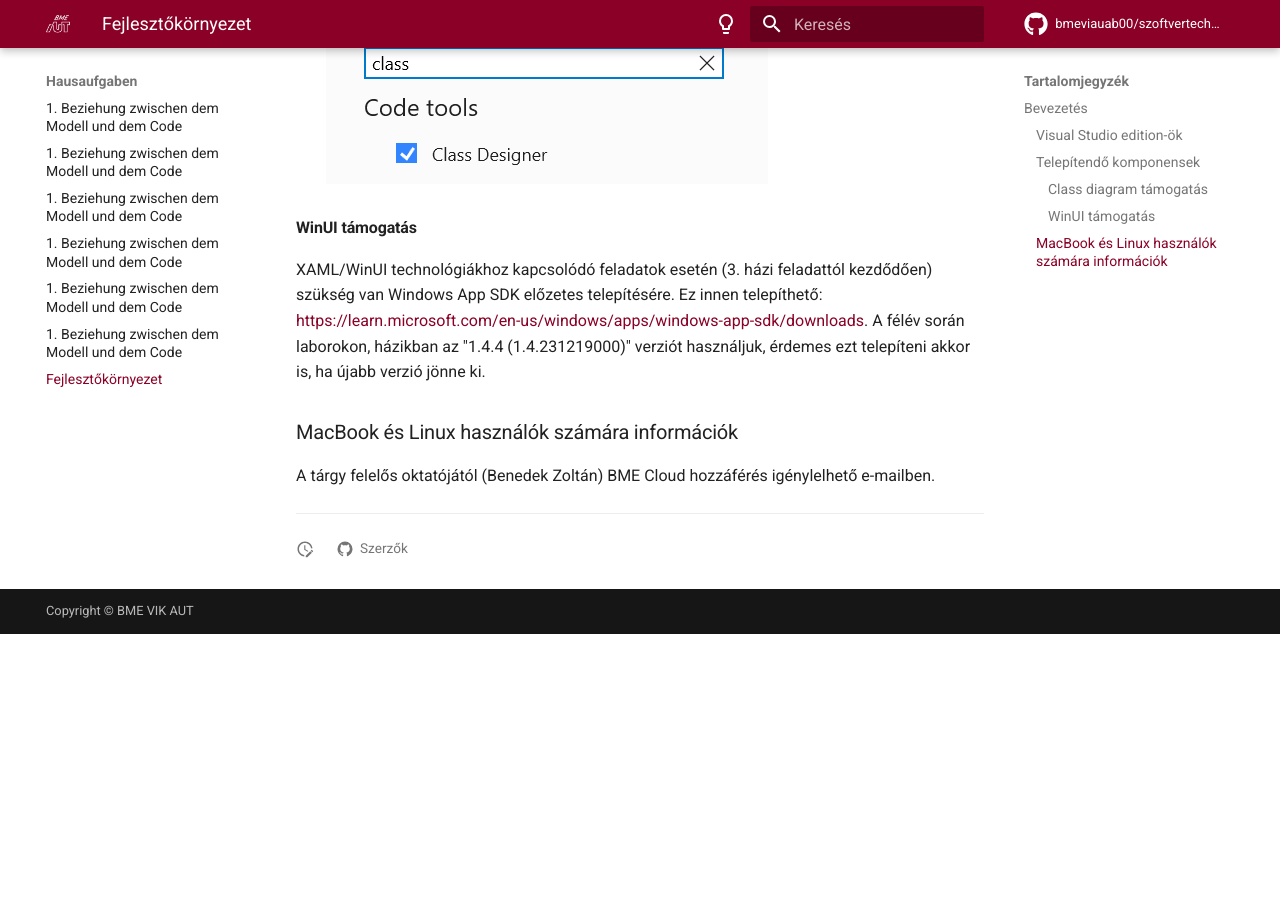
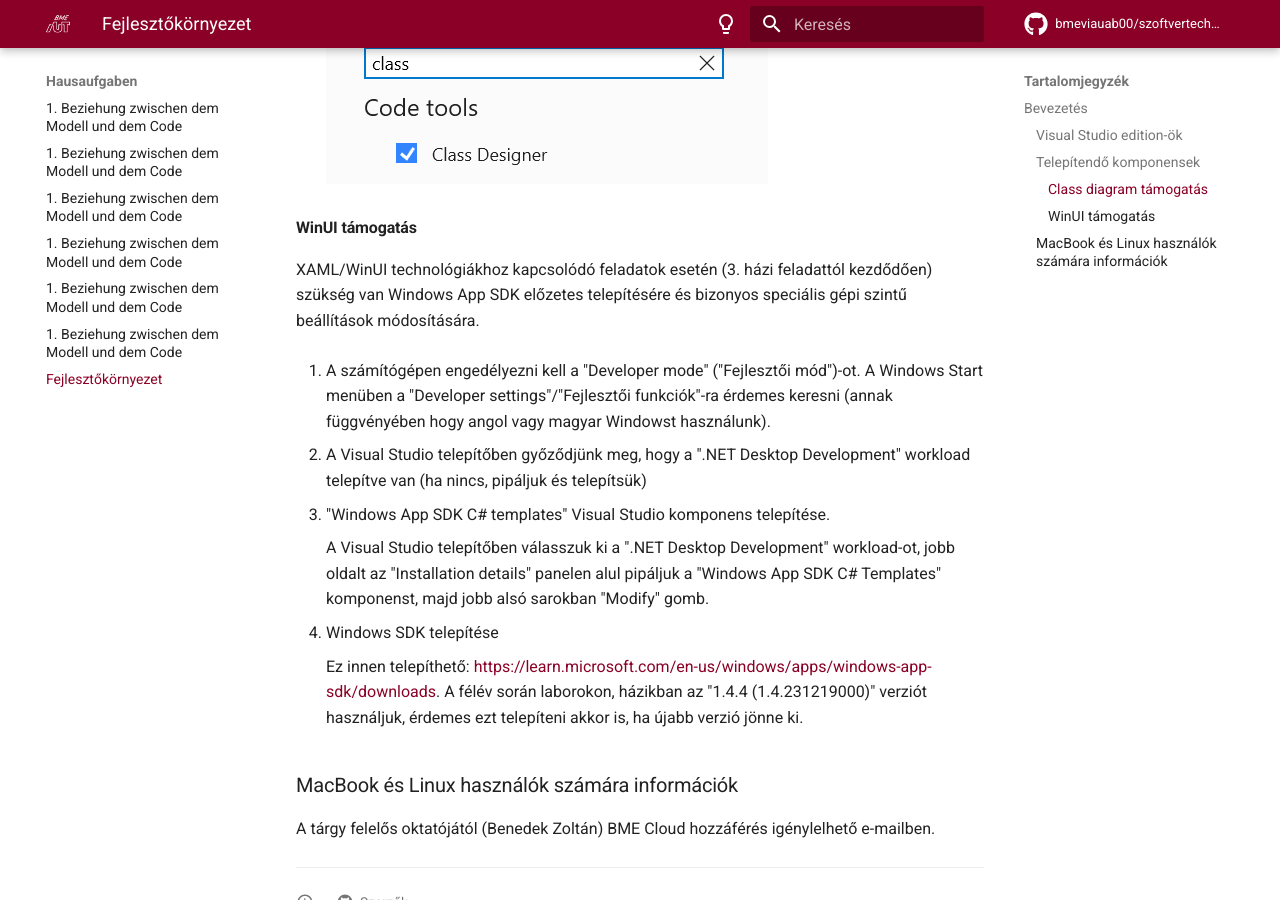
Before and after one commit to bmeviauab00/szoftvertechnikak, an MkDocs documentation site: the page built from docs/hazi/fejlesztokornyezet/index.md, in a window 1280 px wide and 900 px high, scrolled down 1539 px. Built offline with MkDocs 1.6.1 and Material for MkDocs 9.7.7, drawn with Linux system fonts in a browser that asks for light colours; comment, search, counter and statistics services are not loaded; the version menu is left out; before the commit the page ends 2173 px from its top, so only the background shows below that.

Commit message:
WinUI követelmények pontosítása

```diff
--- a/docs/hazi/fejlesztokornyezet/index.md
+++ b/docs/hazi/fejlesztokornyezet/index.md
@@ -40,7 +40,19 @@
 
 #### WinUI támogatás
 
-XAML/WinUI technológiákhoz kapcsolódó feladatok esetén (3. házi feladattól kezdődően) szükség van Windows App SDK előzetes telepítésére. Ez innen telepíthető: https://learn.microsoft.com/en-us/windows/apps/windows-app-sdk/downloads. A félév során laborokon, házikban az "1.4.4 (1.4.231219000)" verziót használjuk, érdemes ezt telepíteni akkor is, ha újabb verzió jönne ki.
+XAML/WinUI technológiákhoz kapcsolódó feladatok esetén (3. házi feladattól kezdődően) szükség van Windows App SDK előzetes telepítésére és bizonyos speciális gépi szintű beállítások módosítására.
+
+1. A számítógépen engedélyezni kell a "Developer mode" ("Fejlesztői mód")-ot. A Windows Start menüben a "Developer settings"/"Fejlesztői funkciók"-ra érdemes keresni (annak függvényében hogy angol vagy magyar Windowst használunk).
+
+2. A Visual Studio telepítőben győződjünk meg, hogy a ".NET Desktop Development" workload telepítve van (ha nincs, pipáljuk és telepítsük)
+
+3. "Windows App SDK C# templates" Visual Studio komponens telepítése.
+
+    A Visual Studio telepítőben válasszuk ki a ".NET Desktop Development" workload-ot, jobb oldalt az "Installation details" panelen alul pipáljuk a "Windows App SDK C# Templates" komponenst, majd jobb alsó sarokban "Modify" gomb.
+
+4. Windows SDK telepítése
+
+    Ez innen telepíthető: https://learn.microsoft.com/en-us/windows/apps/windows-app-sdk/downloads. A félév során laborokon, házikban az "1.4.4 (1.4.231219000)" verziót használjuk, érdemes ezt telepíteni akkor is, ha újabb verzió jönne ki.
 
 ### MacBook és Linux használók számára információk
 
```
